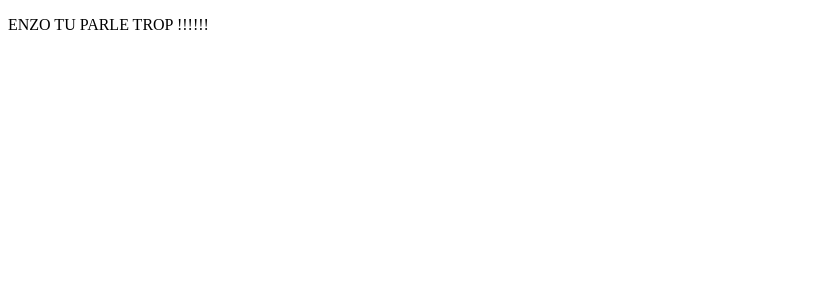
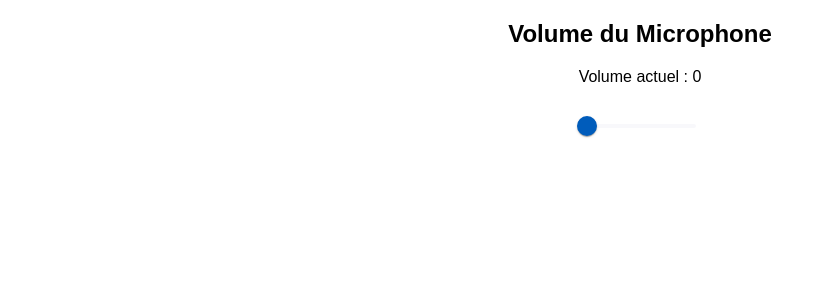
Before and after one commit to painaunoix/Nuit-de-l-info, an Angular app: page / in a window 1280 px wide. Shown: the top 300 px of the page, without its empty margins (0-825 px from the left). Built offline with nearby package versions, Linux system fonts and the light colour scheme; no server answers.

Commit message:
[+]Pushing sound slider reacting to surrounding sounds

```diff
--- a/angular.json
+++ b/angular.json
@@ -27,6 +27,7 @@
               }
             ],
             "styles": [
+              "@angular/material/prebuilt-themes/azure-blue.css",
               "src/styles.css"
             ],
             "scripts": []
@@ -85,6 +86,7 @@
               }
             ],
             "styles": [
+              "@angular/material/prebuilt-themes/azure-blue.css",
               "src/styles.css"
             ],
             "scripts": []
--- a/package.json
+++ b/package.json
@@ -11,10 +11,12 @@
   "private": true,
   "dependencies": {
     "@angular/animations": "^19.0.0",
+    "@angular/cdk": "^19.0.2",
     "@angular/common": "^19.0.0",
     "@angular/compiler": "^19.0.0",
     "@angular/core": "^19.0.0",
     "@angular/forms": "^19.0.0",
+    "@angular/material": "^19.0.2",
     "@angular/platform-browser": "^19.0.0",
     "@angular/platform-browser-dynamic": "^19.0.0",
     "@angular/router": "^19.0.0",
--- a/src/app/app.component.html
+++ b/src/app/app.component.html
@@ -1 +1 @@
-<app-navbar/>
+<app-sound-controller></app-sound-controller>
--- a/src/app/app.component.ts
+++ b/src/app/app.component.ts
@@ -1,10 +1,11 @@
 import { Component } from '@angular/core';
 import { RouterOutlet } from '@angular/router';
 import { NavbarComponent } from "./components/navbar/navbar.component";
+import { SoundControllerComponent } from "./components/sound-controller/sound-controller.component";
 
 @Component({
   selector: 'app-root',
-  imports: [RouterOutlet, NavbarComponent],
+  imports: [RouterOutlet, NavbarComponent, SoundControllerComponent],
   templateUrl: './app.component.html',
   styleUrl: './app.component.css'
 })
--- a/src/app/app.config.ts
+++ b/src/app/app.config.ts
@@ -2,7 +2,8 @@ import { ApplicationConfig, provideZoneChangeDetection } from '@angular/core';
 import { provideRouter } from '@angular/router';
 
 import { routes } from './app.routes';
+import { provideAnimationsAsync } from '@angular/platform-browser/animations/async';
 
 export const appConfig: ApplicationConfig = {
-  providers: [provideZoneChangeDetection({ eventCoalescing: true }), provideRouter(routes)]
+  providers: [provideZoneChangeDetection({ eventCoalescing: true }), provideRouter(routes), provideAnimationsAsync()]
 };
--- /dev/null
+++ b/src/app/components/sound-controller/sound-controller.component.css
@@ -0,0 +1,11 @@
+.sound-controller {
+    text-align: center;
+    font-family: Arial, sans-serif;
+    margin-top: 20px;
+  }
+
+  progress {
+    width: 100%;
+    height: 20px;
+    margin-top: 10px;
+  }
--- /dev/null
+++ b/src/app/components/sound-controller/sound-controller.component.html
@@ -0,0 +1,7 @@
+<div class="sound-controller">
+    <h2>Volume du Microphone</h2>
+    <p>Volume actuel : {{ volume }}</p>
+    <div>
+        <mat-slider min="0" max="50" step="1"><input matSliderThumb [value]="volume"></mat-slider>
+    </div>
+  </div>
--- /dev/null
+++ b/src/app/components/sound-controller/sound-controller.component.ts
@@ -0,0 +1,66 @@
+import { Component, OnInit, OnDestroy } from '@angular/core';
+import { MatSliderModule } from '@angular/material/slider';
+
+@Component({
+  selector: 'app-sound-controller',
+  imports: [
+    MatSliderModule
+  ],
+  templateUrl: './sound-controller.component.html',
+  styleUrls: ['./sound-controller.component.css']
+})
+export class SoundControllerComponent implements OnInit, OnDestroy {
+  private audioContext: AudioContext;
+  private analyser: AnalyserNode;
+  private microphone!: MediaStreamAudioSourceNode;
+  private analyserData: Uint8Array;
+  public volume: number = 0;
+
+  constructor() {
+    this.audioContext = new (window.AudioContext || (window as any).webkitAudioContext)();
+    this.analyser = this.audioContext.createAnalyser();
+    this.analyser.fftSize = 256;
+    this.analyserData = new Uint8Array(this.analyser.frequencyBinCount);
+  }
+
+  ngOnInit() {
+    this.startMicrophone();
+  }
+
+  ngOnDestroy() {
+    if (this.microphone) {
+      this.microphone.disconnect();
+    }
+  }
+
+  async startMicrophone() {
+    try {
+      const stream = await navigator.mediaDevices.getUserMedia({ audio: true });
+      this.microphone = this.audioContext.createMediaStreamSource(stream);
+      this.microphone.connect(this.analyser);
+
+      this.monitorVolume();
+    } catch (err) {
+      console.error('Erreur d\'accès au microphone:', err);
+    }
+  }
+
+  private monitorVolume() {
+    const updateVolume = () => {
+      this.analyser.getByteFrequencyData(this.analyserData);
+      this.volume = this.calculateVolume(this.analyserData);
+
+      requestAnimationFrame(updateVolume);
+    };
+
+    updateVolume();
+  }
+
+  private calculateVolume(data: Uint8Array): number {
+    let sum = 0;
+    for (let i = 0; i < data.length; i++) {
+      sum += data[i];
+    }
+    return (sum / data.length) / 4;
+  }
+}
--- a/src/index.html
+++ b/src/index.html
@@ -6,8 +6,10 @@
   <base href="/">
   <meta name="viewport" content="width=device-width, initial-scale=1">
   <link rel="icon" type="image/x-icon" href="favicon.ico">
+  <link href="https://fonts.googleapis.com/css2?family=Roboto:wght@300;400;500&display=swap" rel="stylesheet">
+  <link href="https://fonts.googleapis.com/icon?family=Material+Icons" rel="stylesheet">
 </head>
-<body>
+<body class="mat-typography">
   <app-root></app-root>
 </body>
 </html>
--- a/src/styles.css
+++ b/src/styles.css
@@ -1 +1,4 @@
 /* You can add global styles to this file, and also import other style files */
+
+html, body { height: 100%; }
+body { margin: 0; font-family: Roboto, "Helvetica Neue", sans-serif; }
```
Also changed, not shown: 2 other files (tests, documents, lock files or other folders).
